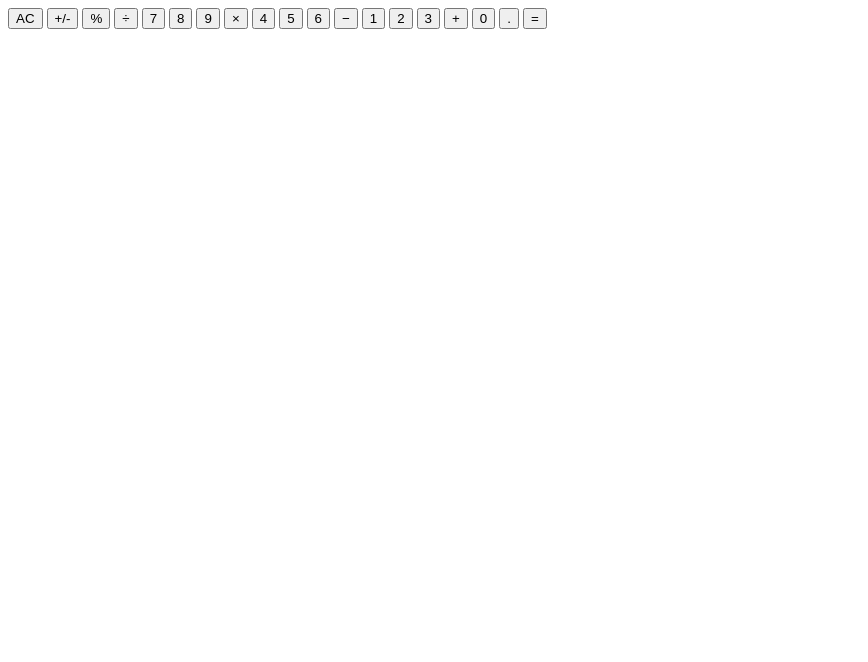
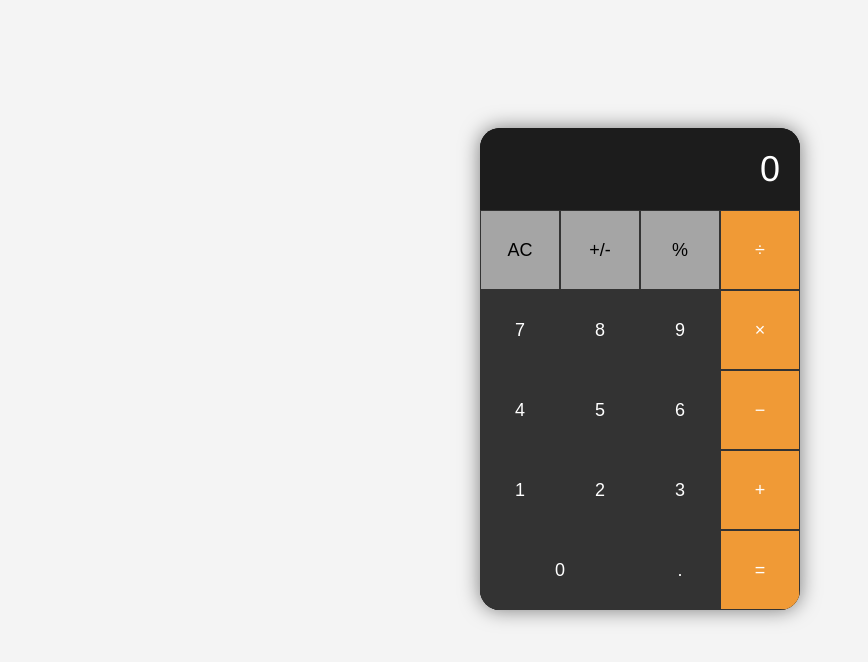
Before and after one commit to SamySIDHOUM/calculatrice, a plain HTML site: page index.html in a window 1280 px wide. Shown: the whole page, without its empty margins (0-868 px from the left). Drawn offline with Linux system fonts and the light colour scheme.

Commit message:
Ajout de style

```diff
--- a/index.html
+++ b/index.html
@@ -4,30 +4,32 @@
   <meta charset="UTF-8">
   <meta name="viewport" content="width=device-width, initial-scale=1.0">
   <title>Calculatrice</title>
+  <link rel="stylesheet" href="style.css">
 </head>
 <body>
-  <div class="calculator">
-    <div class="buttons">
-      <button>AC</button>
-      <button>+/-</button>
-      <button>%</button>
-      <button>÷</button>
-      <button>7</button>
-      <button>8</button>
-      <button>9</button>
-      <button>×</button>
-      <button>4</button>
-      <button>5</button>
-      <button>6</button>
-      <button>−</button>
-      <button>1</button>
-      <button>2</button>
-      <button>3</button>
-      <button>+</button>
-      <button>0</button>
-      <button>.</button>
-      <button>=</button>
+    <div class="calculator">
+      <div class="display">0</div>
+      <div class="buttons">
+        <button class="btn function">AC</button>
+        <button class="btn function">+/-</button>
+        <button class="btn function">%</button>
+        <button class="btn operator">÷</button>
+        <button class="btn number">7</button>
+        <button class="btn number">8</button>
+        <button class="btn number">9</button>
+        <button class="btn operator">×</button>
+        <button class="btn number">4</button>
+        <button class="btn number">5</button>
+        <button class="btn number">6</button>
+        <button class="btn operator">−</button>
+        <button class="btn number">1</button>
+        <button class="btn number">2</button>
+        <button class="btn number">3</button>
+        <button class="btn operator">+</button>
+        <button class="btn number zero">0</button>
+        <button class="btn number">.</button>
+        <button class="btn operator">=</button>
+      </div>
     </div>
-  </div>
-</body>
+  </body>
 </html>
--- /dev/null
+++ b/style.css
@@ -0,0 +1,66 @@
+body {
+display: flex;
+justify-content: center;
+align-items: center;
+margin: 10% 0;
+background-color: #F4F4F4;
+font-family: 'Helvetica Neue', Arial, sans-serif;
+}
+
+.calculator {
+width: 90%;
+max-width: 320px;
+background-color: #000;
+border-radius: 20px;
+box-shadow: 0 0 20px rgba(0, 0, 0, 0.5);
+overflow: hidden;
+}
+
+.display {
+background-color: #1C1C1C;
+color: white;
+font-size: 36px;
+text-align: right;
+padding: 20px;
+box-sizing: border-box;
+}
+
+.buttons {
+display: flex;
+flex-wrap: wrap;
+}
+
+.btn {
+flex: 1 0 23%;
+height: 80px;
+border: 1px solid #333;
+background-color: #333;
+color: white;
+font-size: 18px;
+display: flex;
+justify-content: center;
+align-items: center;
+cursor: pointer;
+user-select: none;
+transition: background-color 0.3s ease;
+}
+
+.btn:hover {
+background-color: #444;
+}
+
+.btn.function {
+background-color: #A5A5A5;
+color: black;
+}
+
+.btn.operator {
+background-color: #F09A36;
+}
+.btn.number.zero {
+flex: 1 0 48%;
+}
+
+.btn:active {
+transform: scale(0.95);
+}
```
